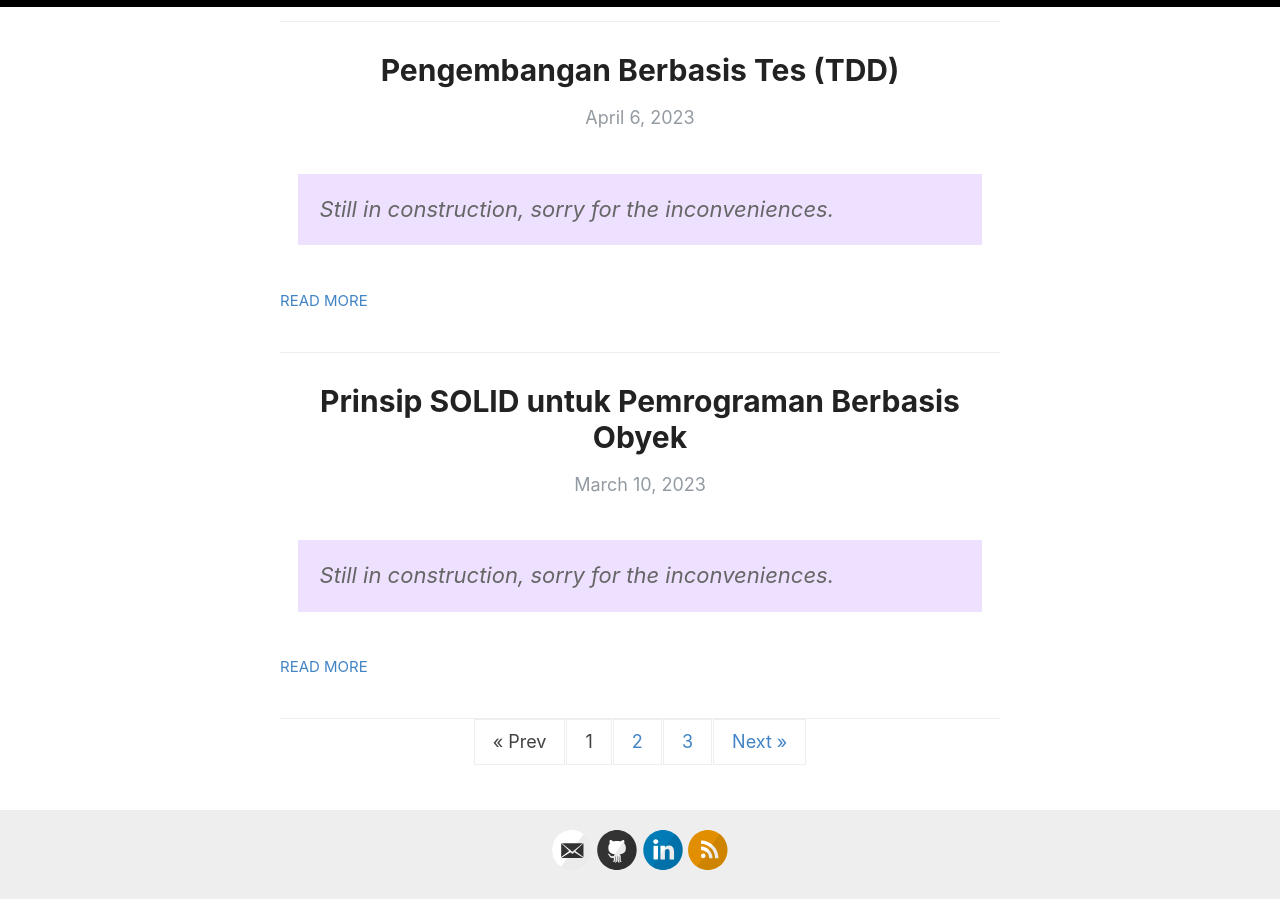
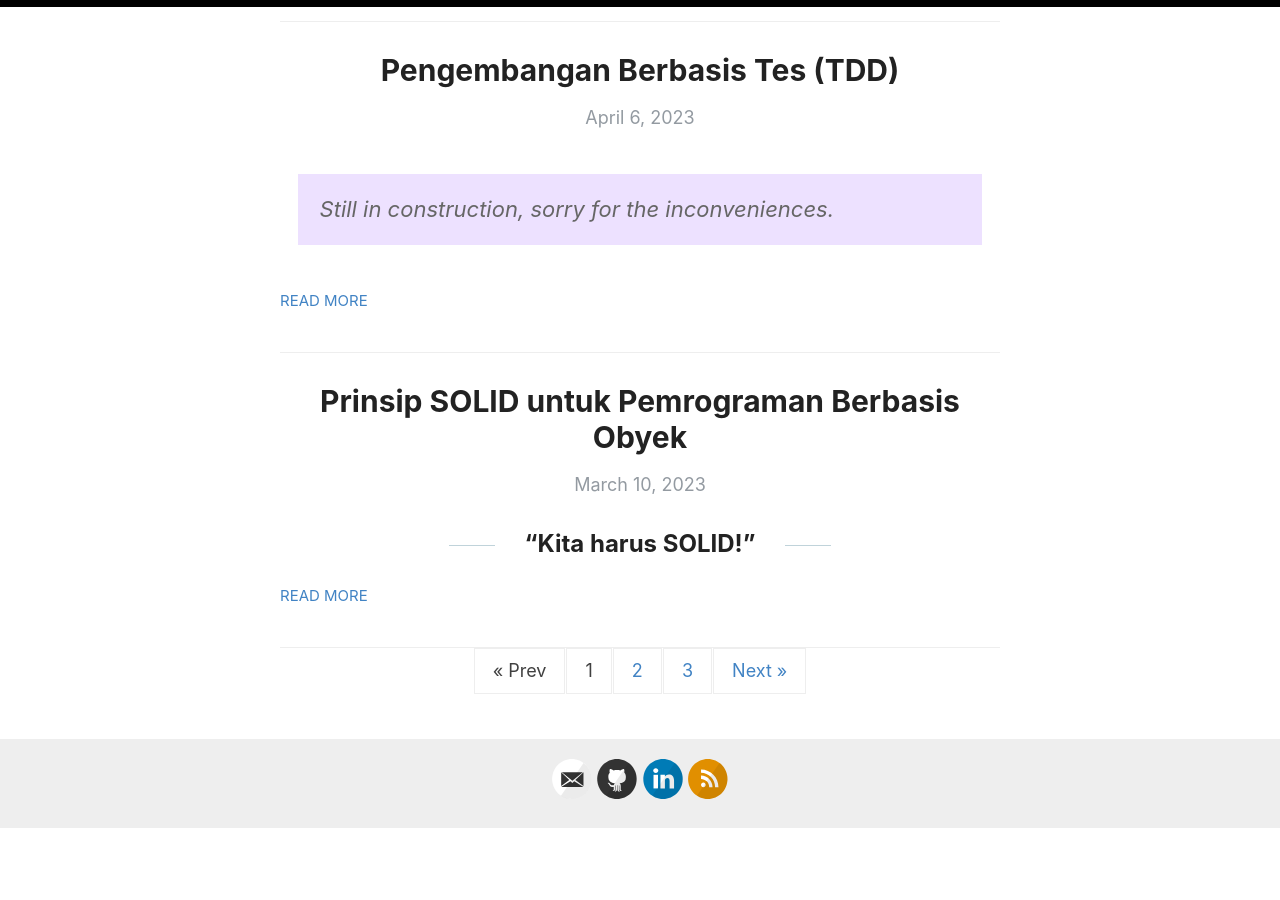
Before and after one commit to determinedguy/cecoret, a Jekyll site: the page built from index.html, in a window 1280 px wide and 900 px high, scrolled down 1311 px. Built offline with Jekyll 4.4.1, drawn with Linux system fonts in a browser that asks for light colours; the list of posts is cut into pages by our own code; after the commit the page ends 2140 px from its top, so only the background shows below that.

Commit message:
fix: formatting

````diff
--- a/_posts/2023-3-10-solid-principles.md
+++ b/_posts/2023-3-10-solid-principles.md
@@ -3,8 +3,6 @@ layout: post
 title: Prinsip SOLID untuk Pemrograman Berbasis Obyek
 categories: [Proyek Perangkat Lunak, Software Engineering, Kuliah]
 ---
-
-> Still in construction, sorry for the inconveniences.
 
 ## "Kita harus SOLID!"
 
@@ -175,6 +173,7 @@ Prinsip SOLID sendiri terdiri dari lima prinsip, sesuai dengan singkatannya.
             engine.powerOn(1000);
         }
     }
+    ```
 
     Seperti yang dijelaskan oleh kode kita, kita memiliki sebuah mesin yang dapat kita hidupkan dan kita dapat meningkatkan kekuatannya.
 
````
